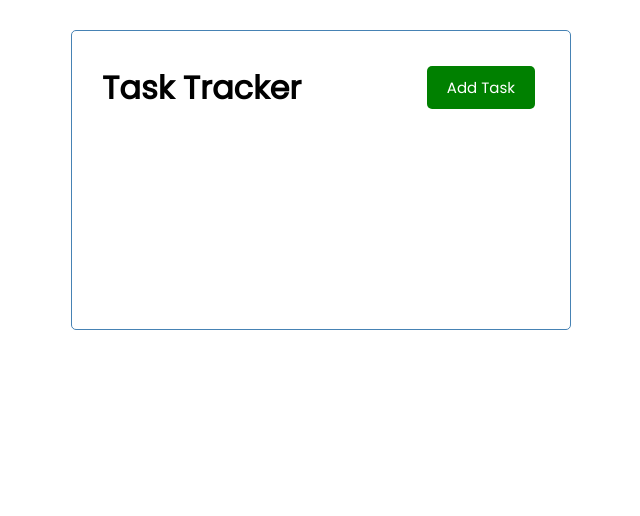
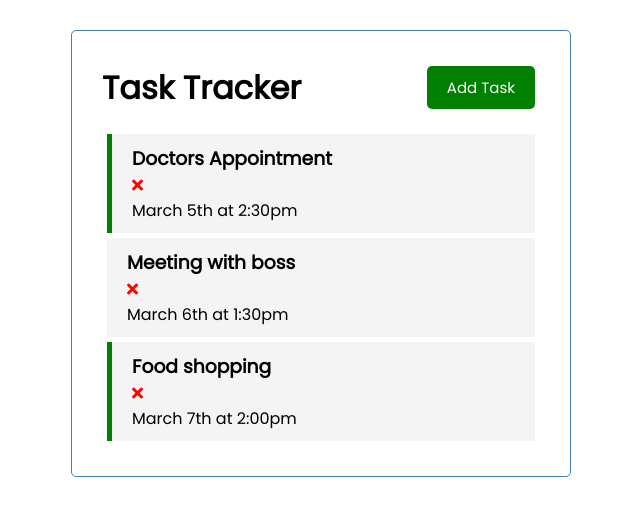
Before and after one commit to sarakahaveci/TaskAdder-Vuejs, a Vue app: page / in a window 1280 px wide. Shown: the top 516 px of the page, without its empty margins (319-959 px from the left). Built offline with nearby package versions, Linux system fonts and the light colour scheme.

Commit message:
added tasks

```diff
--- a/public/index.html
+++ b/public/index.html
@@ -1,17 +1,25 @@
 <!DOCTYPE html>
 <html lang="">
+
 <head>
-    <meta charset="utf-8">
-    <meta http-equiv="X-UA-Compatible" content="IE=edge">
-    <meta name="viewport" content="width=device-width,initial-scale=1.0">
-    <link rel="icon" href="<%= BASE_URL %>favicon.ico">
-    <title><%= htmlWebpackPlugin.options.title %></title>
+  <meta charset="utf-8" />
+  <meta http-equiv="X-UA-Compatible" content="IE=edge" />
+  <meta name="viewport" content="width=device-width,initial-scale=1.0" />
+  <link rel="stylesheet" href="https://cdnjs.cloudflare.com/ajax/libs/font-awesome/5.15.2/css/all.min.css" />
+  <link rel="icon" href="<%= BASE_URL %>favicon.ico" />
+  <title>
+    <%= htmlWebpackPlugin.options.title %>
+  </title>
 </head>
+
 <body>
   <noscript>
-      <strong>We're sorry but <%= htmlWebpackPlugin.options.title %> doesn't work properly without JavaScript enabled. Please enable it to continue.</strong>
+    <strong>We're sorry but <%= htmlWebpackPlugin.options.title %> doesn't work
+        properly without JavaScript enabled. Please enable it to
+        continue.</strong>
   </noscript>
   <div id="app"></div>
   <!-- built files will be auto injected -->
 </body>
+
 </html>
--- a/src/App.vue
+++ b/src/App.vue
@@ -1,22 +1,49 @@
 <template>
 <div class="container">
   <Header/>
+  <Tasks :tasks="tasks"/>
   </div>
 </template>
 
 <script>
 import Header from './components/Header.vue'
+import Tasks from './components/Tasks.vue'
+
 export default {
   name: 'App',
   components: {
-    Header
+    Header,
+    Tasks,
   },
   data(){
     return{
+      tasks:[]
+    }
+    },
+  created(){
+    this.tasks=[
+      {
+      "id": "1",
+      "text": "Doctors Appointment",
+      "day": "March 5th at 2:30pm",
+      "reminder": true
+    },
+    {
+      "id": "2",
+      "text": "Meeting with boss",
+      "day": "March 6th at 1:30pm",
+      "reminder": false
+    },
+    {
+      "id": "3",
+      "text": "Food shopping",
+      "day": "March 7th at 2:00pm",
+      "reminder": true
+    }
+  ]
+}
+  }
 
-    }
-  }
-}
 </script>
 
 <style>
--- /dev/null
+++ b/src/components/Task.vue
@@ -0,0 +1,35 @@
+<template>
+<div :class="[task.reminder ? 'reminder' : '','task']">
+ <h3>{{task.text}}</h3>
+ <i class="fas fa-times"></i>
+ <p>{{task.day}}</p>
+</div>
+
+</template>
+<script>
+export default {
+     name:"Task",
+     props:{
+         task: Object,
+     }
+}
+</script>
+<style scoped>
+.fas{
+      color: red;
+}
+.task {
+  background: #f4f4f4;
+  margin: 5px;
+  padding: 10px 20px;
+  cursor: pointer;
+}
+.task.reminder {
+  border-left: 5px solid green;
+}
+.task h3 {
+  display: flex;
+  align-items: center;
+  justify-content: space-between;
+}
+</style>
--- /dev/null
+++ b/src/components/Tasks.vue
@@ -0,0 +1,18 @@
+<template>
+    <div :key="task.id"
+     v-for="task in tasks">
+<Task :task="task"/>
+    </div>
+</template>
+<script>
+import Task from './Task'
+export default {
+    name:"Tasks",
+    props:{
+        tasks: Array,
+    },
+    components:{
+        Task,
+    }
+}
+</script>
```
Lines whose indentation alone changed are shown as unchanged.
